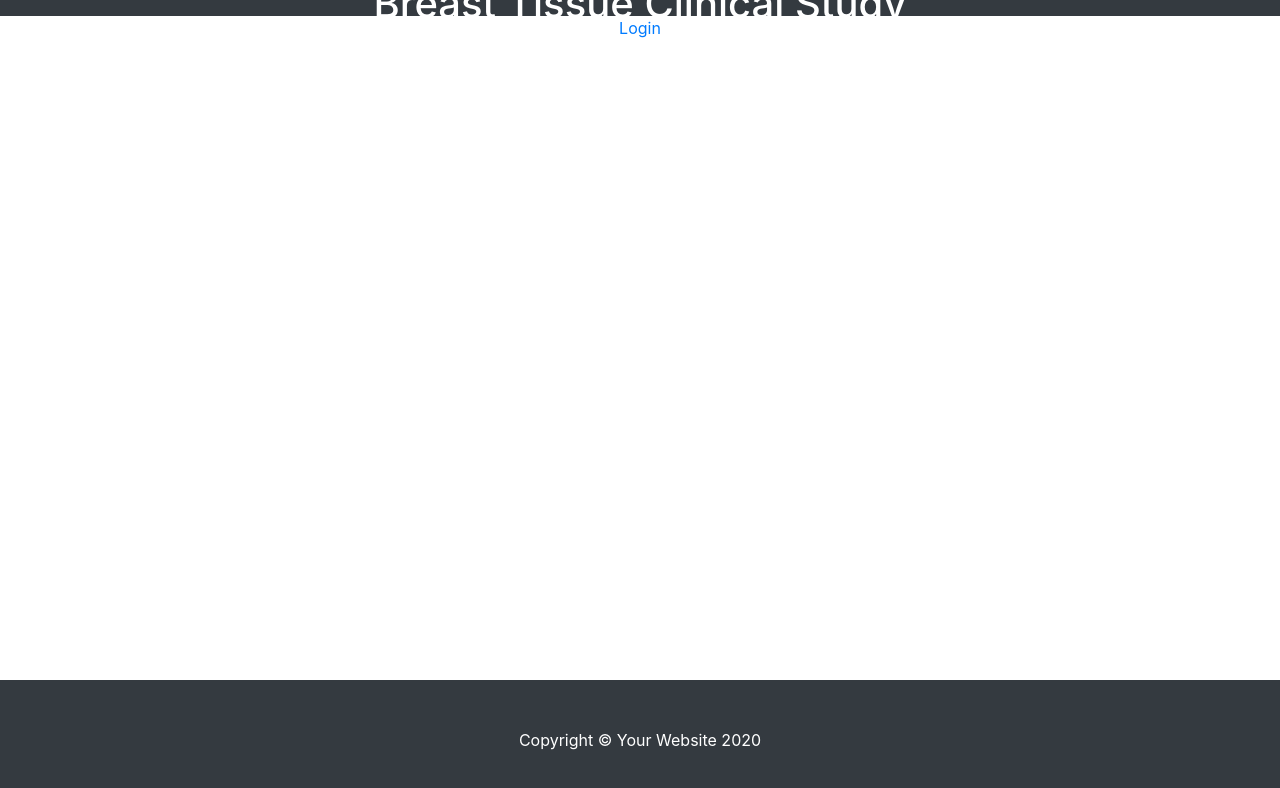
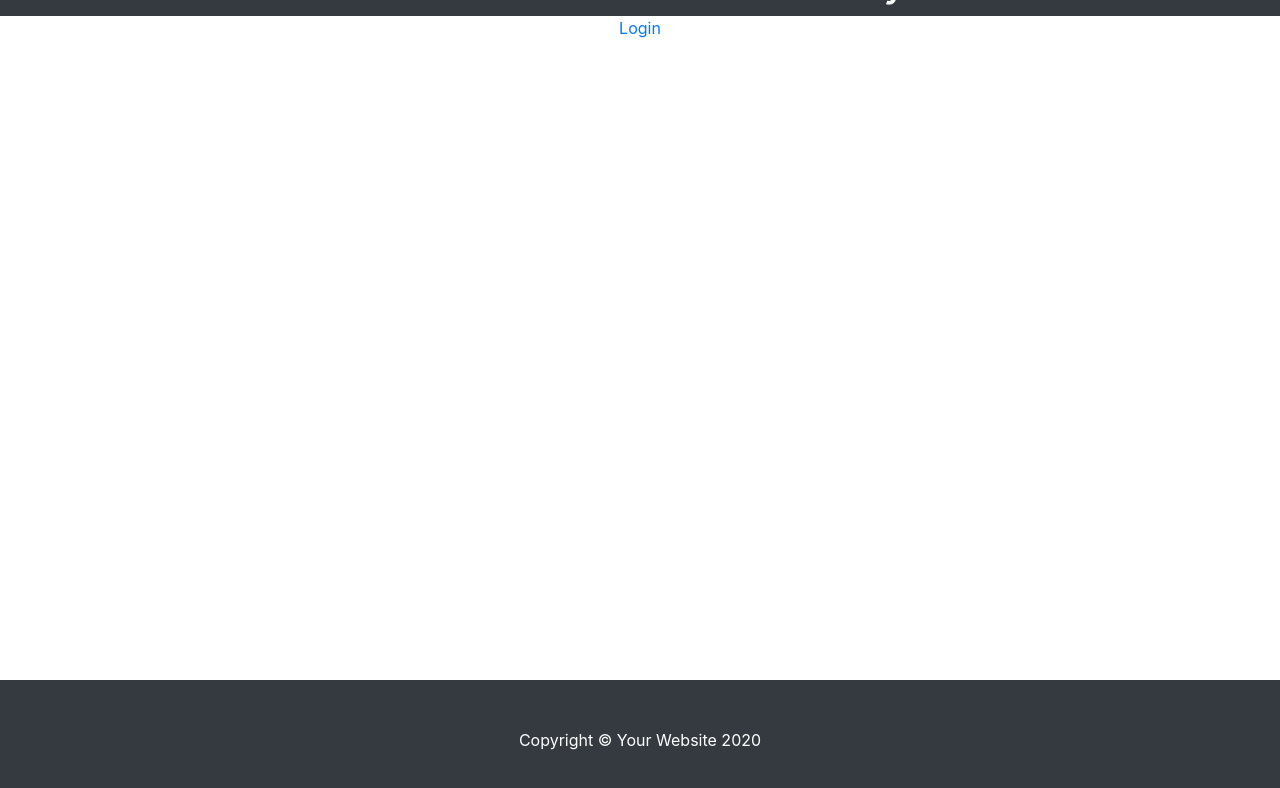
Before and after one commit to becclestone/WebApp, a React (Create React App) app: page / in a window 1280 px wide. Shown: the top 788 px of the page. Built offline with nearby package versions, Linux system fonts and the light colour scheme.

Commit message:
Update Navigation.css

```diff
--- a/src/components/Navigation.css
+++ b/src/components/Navigation.css
@@ -5,4 +5,5 @@
   left:50%;
   transform: translate(-50%,-50%);
   color: white;
+  height: 100px;
 }
```
